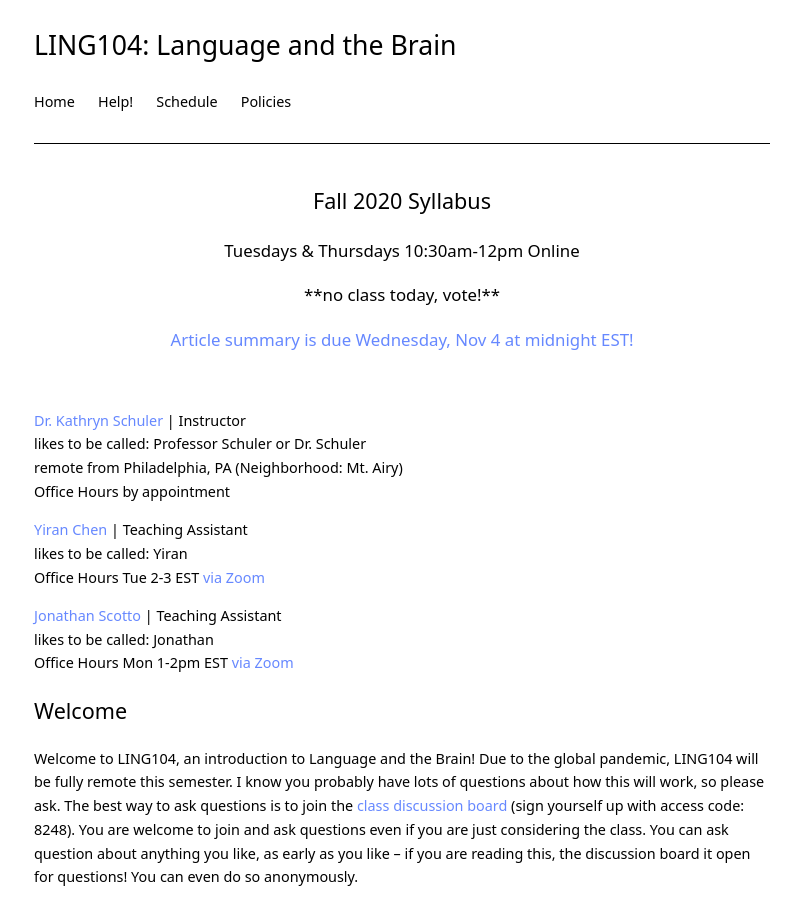
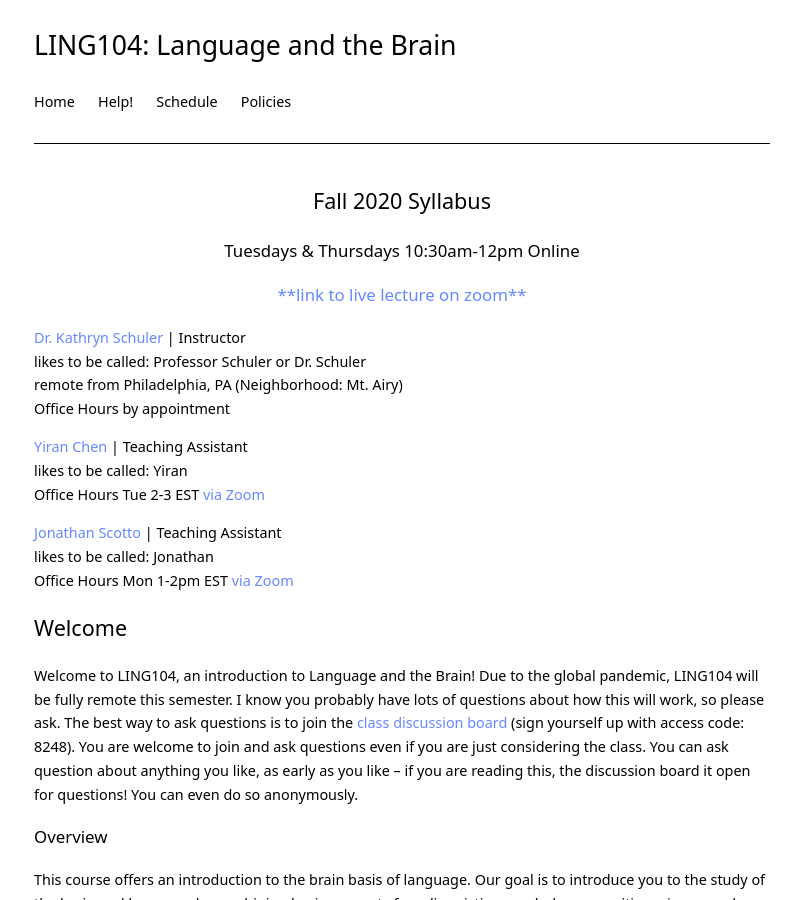
Before and after one commit to kschuler/ling104, a Jekyll site: the page built from index.md, in a window 1280 px wide and 900 px high. Shown: the whole window, without its empty margins (238-1033 px from the left). Built offline with Jekyll 4.4.1, drawn with Linux system fonts in a browser that asks for light colours.

Commit message:
Update index.md

```diff
--- a/index.md
+++ b/index.md
@@ -5,13 +5,10 @@ title: LING104
 
 <h2 align="center">Fall 2020 Syllabus</h2>
 <h3 align="center">Tuesdays & Thursdays 10:30am-12pm <b>Online</b></h3>
-<!-- <h3 align="center"><a href="https://upenn.zoom.us/j/91009455786?pwd=T1NEQm8rUnlaOGRoMnlKUitVUDg2QT09">**link to live lecture on zoom**</a>
-</h3> -->
-<h3 align="center">**no class today, vote!**</h3>
+<h3 align="center"><a href="https://upenn.zoom.us/j/91009455786?pwd=T1NEQm8rUnlaOGRoMnlKUitVUDg2QT09">**link to live lecture on zoom**</a>
+</h3>
 <!--<h3 align="center"><a href="resources/ling104-fall2020-exam2.pdf">Exam 2 is due Friday, Oct 23</a>
 </h3><br> -->
-<h3 align="center"><a href="https://canvas.upenn.edu/courses/1530046/quizzes/2425883">Article summary is due Wednesday, Nov 4 at midnight EST!</a>
-</h3><br>
 
 [Dr. Kathryn Schuler](mailto:kschuler@sas.upenn.edu) | **Instructor** <br>
 likes to be called: Professor Schuler or Dr. Schuler<br>
```
